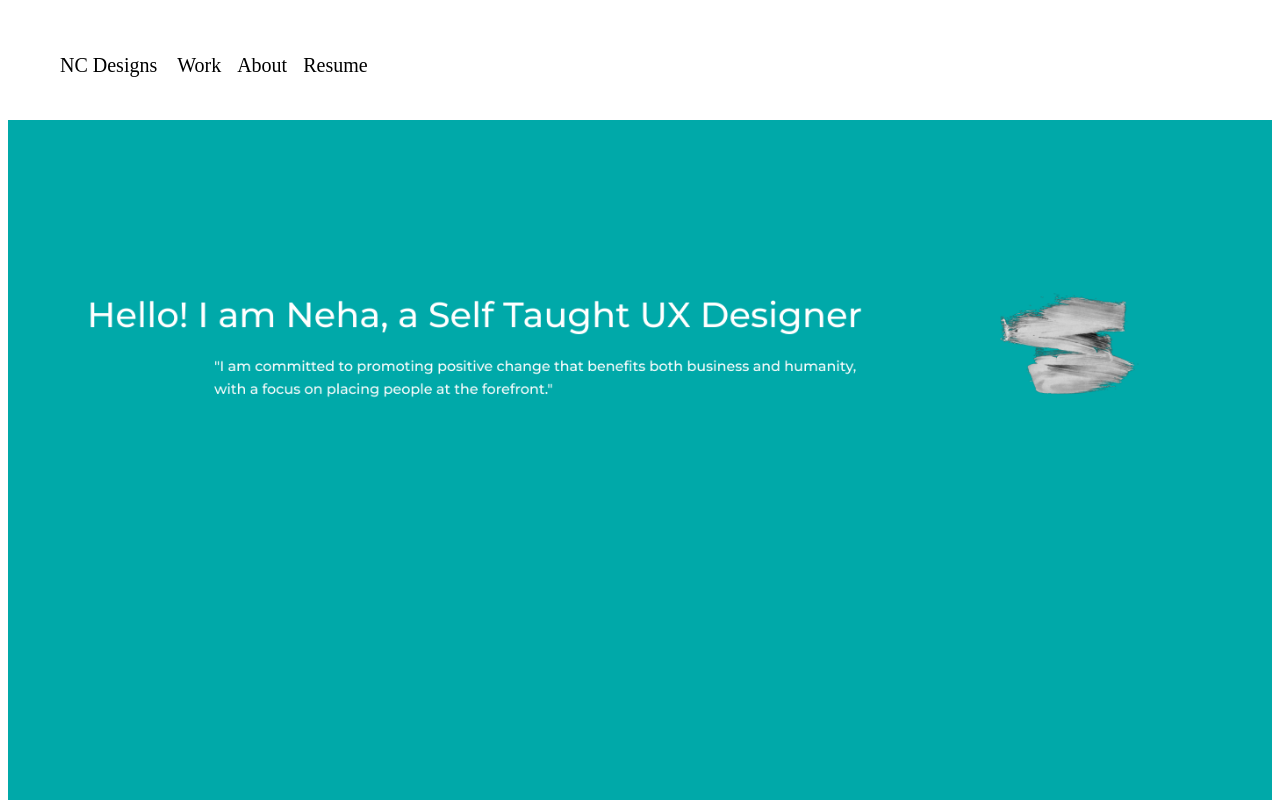
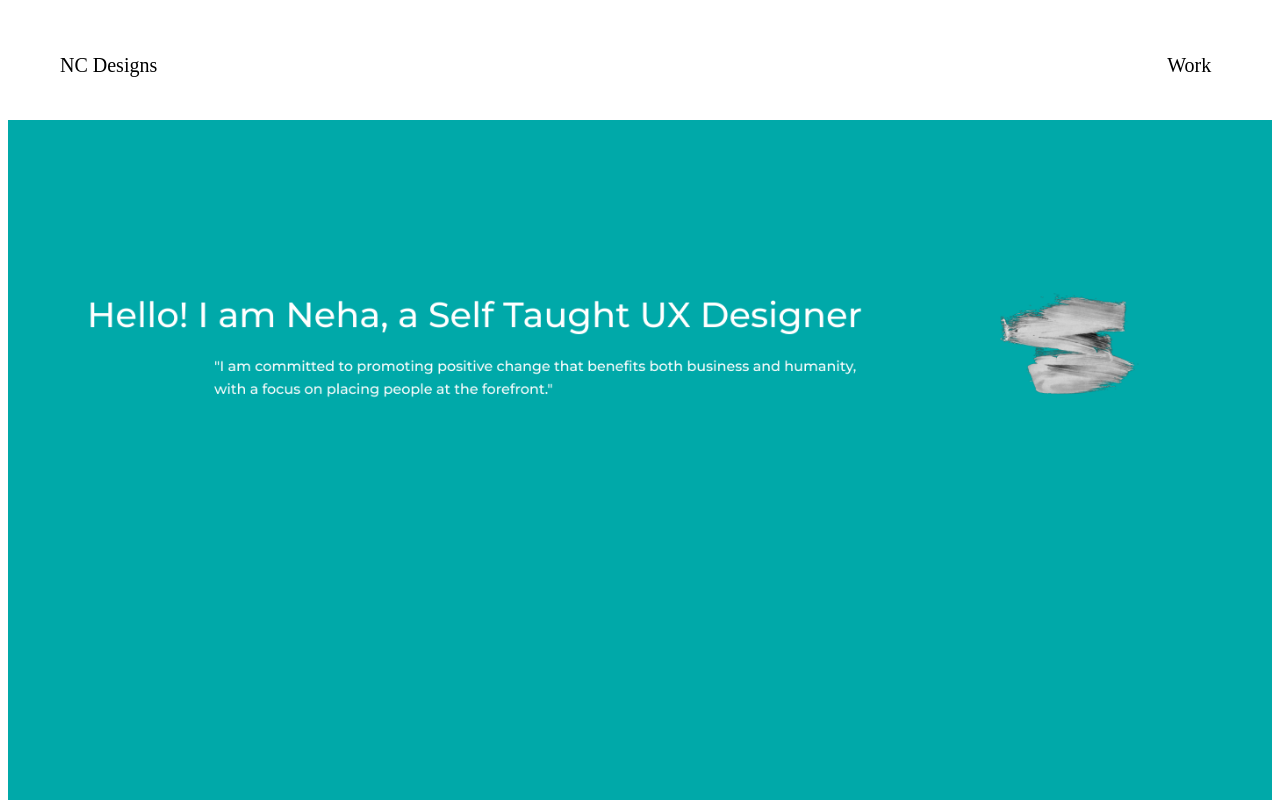
Before and after one commit to NehaChhillar07/portfolio, a plain HTML site: page index.html in a window 1280 px wide. Shown: the top 800 px of the page. Drawn offline with Linux system fonts and the light colour scheme.

Commit message:
final changes for today

```diff
--- a/index.html
+++ b/index.html
@@ -12,10 +12,10 @@
 		<button id = "ncdesigns" onclick="location.href = 'index.html';";>
 			NC Designs
 		</button>
-			<button id = "work" onclick="location.href = '#workbeg'">
+			<button id = "work" onclick="location.href = 'index.html#workbeg'">
 				Work
 			</button>
-			<button onclick="location.href = '#knowme' ";>
+			<button onclick="location.href = 'index.html#knowme' ";>
 				About
 			</button>
 			<button onclick = "location.href = 'myresume.pdf'";>
--- a/style.css
+++ b/style.css
@@ -37,5 +37,5 @@ padding:0px;
 }
 
 #work{
-margin-left: 10px;
+margin-left: 1000px;
 }
```
Also changed, not shown: work 1.html (+2 -2 lines), work 2.html (+2 -2 lines), work 3.html (+2 -2 lines), work 4.html (+2 -2 lines).
